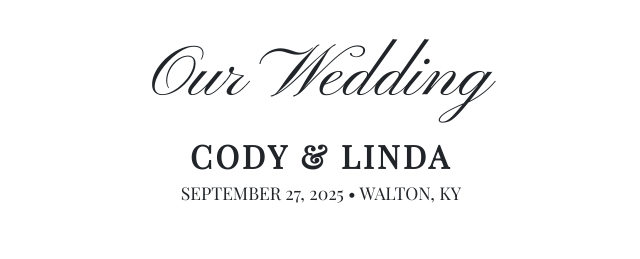
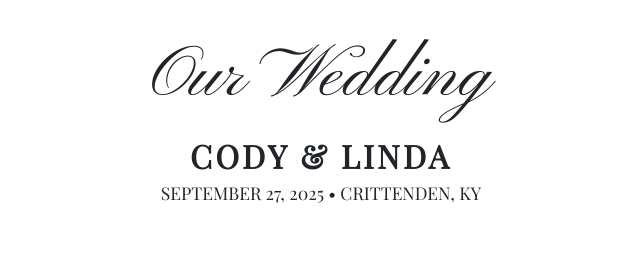
Before and after one commit to TylerEgloff/WeddingWebsite, a website: page public/index.html in a window 1280 px wide. Shown: the top 259 px of the page, 319-959 px from the left. Drawn offline with nearby package versions, Linux system fonts and the light colour scheme; a web font is replaced by a local one.

Commit message:
Change venue location in header.
TODO:
- Review app security & DB policies
- Consider if RSVP's should be updatable. If no, then bride will need to be contacted for RSVP changes. If yes, then any user could undo RSVP for all guest (unlikely). Will likely leave it as no; I doubt many users need to update their RSVP.

```diff
--- a/public/index.html
+++ b/public/index.html
@@ -21,7 +21,7 @@
   <img src="home-img/vines.png" alt="Decorative vines2" class="vines-bg2">
   <div class="header-script">Our Wedding</div>
   <div class="couple-name">CODY & LINDA</div>
-  <div class="wedding-info mb-5">SEPTEMBER 27, 2025 • WALTON, KY</div>
+  <div class="wedding-info mb-5">SEPTEMBER 27, 2025 • CRITTENDEN, KY</div>
 
   <nav class="navbar navbar-light navbar-standard">
     <div class="container justify-content-center">
```
Also changed, not shown: public/photos.html (+1 -1 lines), public/questions.html (+1 -1 lines).
